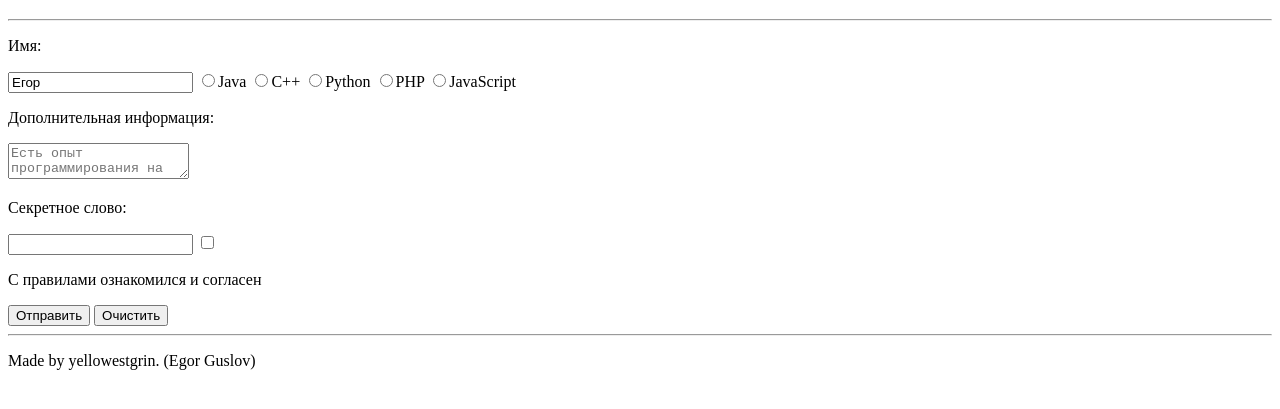
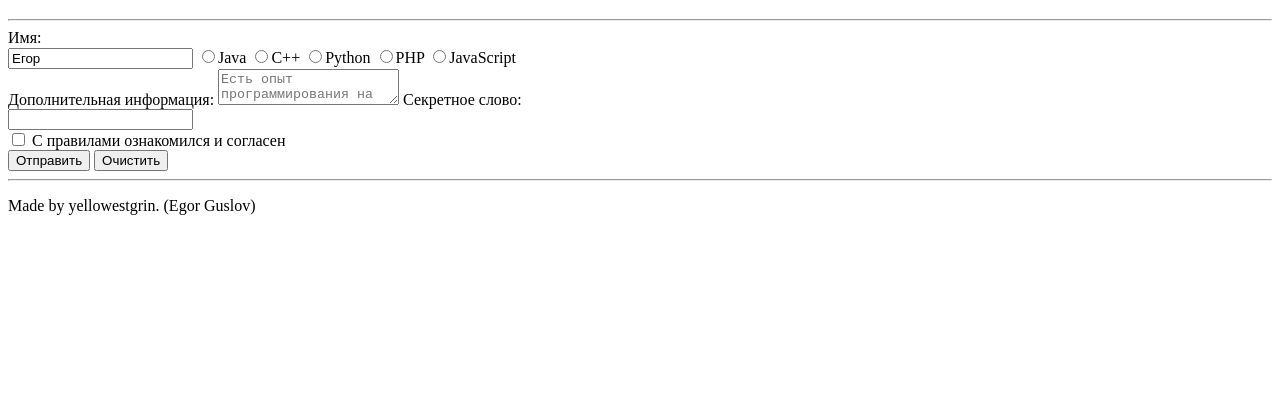
Before and after one commit to Yellowestgrin/Forms, a plain HTML site: page index.html in a window 1280 px wide. Shown: the part 61-470 px from the top of the page. Drawn offline with Linux system fonts and the light colour scheme.

Commit message:
change format text

```diff
--- a/index.html
+++ b/index.html
@@ -12,19 +12,19 @@
   </header>
   <main>
     <form>
-      <p>Имя:</p>
+      Имя:<br>
       <input type="text" value="Егор"></input>
       <input type="radio" value="java">Java</input>
       <input type="radio" value="cpp">C++</input>
       <input type="radio" value="python">Python</input>
       <input type="radio" value="php">PHP</input>
       <input type="radio" value="javascript">JavaScript</input>
-      <p>Дополнительная информация:</p>
+      <br>Дополнительная информация:
       <textarea name="info" placeholder="Есть опыт программирования на Java"></textarea>
-      <p>Секретное слово:</p>
-      <input type="password"></input>
+      Секретное слово:<br>
+      <input type="password"></input><br>
       <input type="checkbox"></input>
-      <p>С правилами ознакомился и согласен</p>
+      С правилами ознакомился и согласен<br>
       <button>Отправить</button>
       <button>Очистить</button>
     </form>
```
